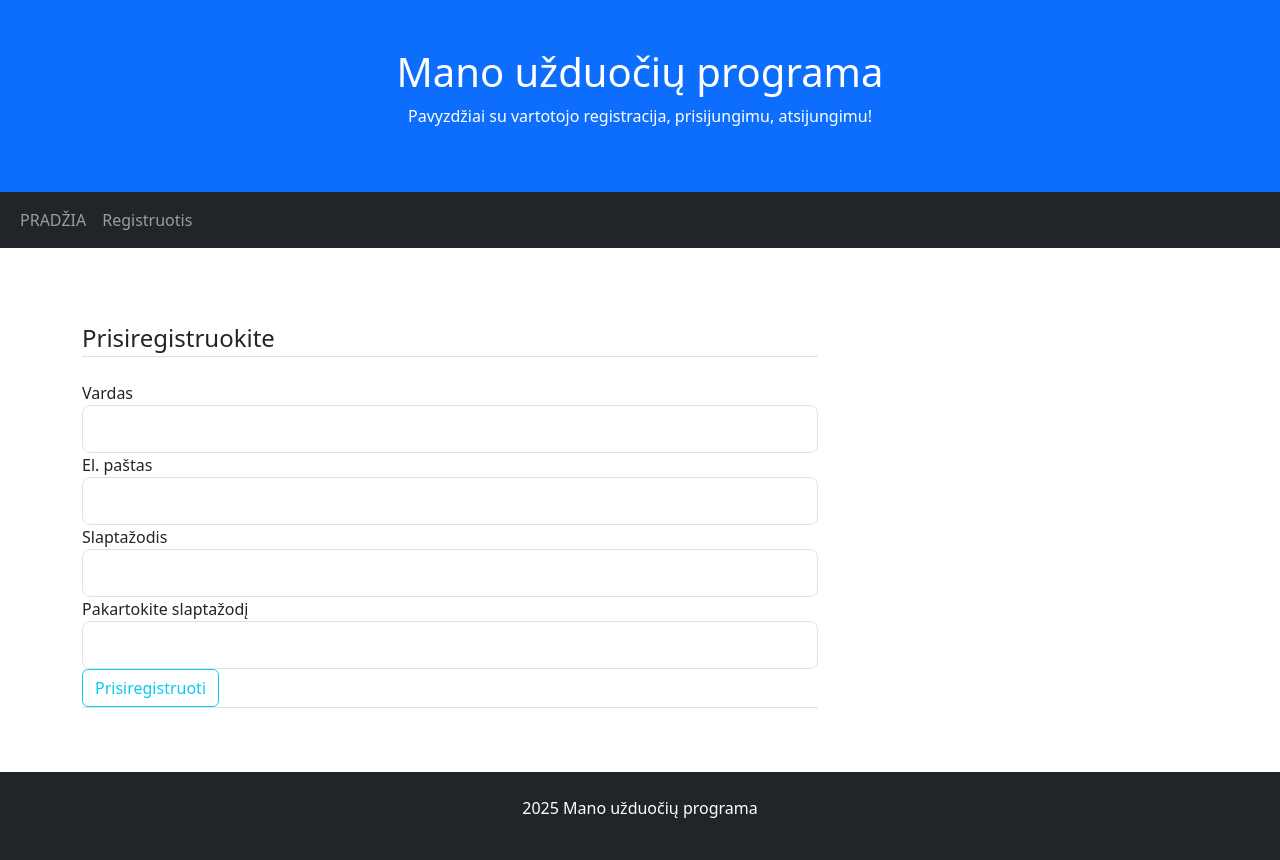
After one commit to DonatasNoreika/flask_todo_app_20250721, a Flask app: page /registruotis in a window 1280 px wide. The commit adds this page. Run offline with Flask 3, Linux system fonts and the light colour scheme.

Commit message:
Pridėta vartotojo registracija

```diff
--- a/app.py
+++ b/app.py
@@ -1,6 +1,10 @@
-from flask_login import LoginManager, UserMixin
-from flask import Flask, render_template
+from flask_login import LoginManager, UserMixin, current_user
+from flask_wtf import FlaskForm
+from wtforms import StringField, PasswordField, SubmitField
+from wtforms.validators import DataRequired, EqualTo, ValidationError
+from flask import Flask, render_template, flash, redirect, url_for
 from flask_sqlalchemy import SQLAlchemy
+from flask_bcrypt import Bcrypt
 import os
 
 # inicializavimas
@@ -10,10 +14,41 @@ app.config['SQLALCHEMY_DATABASE_URI'] = 'sqlite:///' + os.path.join(basedir, 'da
 app.config['SQLALCHEMY_TRACK_MODIFICATIONS'] = False
 app.config['SECRET_KEY'] = 'your_secret_key_here'
 db = SQLAlchemy(app)
+bcrypt = Bcrypt(app)
 
-# login_manager = LoginManager(app)
-# login_manager.login_view = "registruotis"
-# login_manager.login_message_category = 'info'
+login_manager = LoginManager(app)
+login_manager.login_view = "registruotis"
+login_manager.login_message_category = 'info'
+
+@login_manager.user_loader
+def load_user(user_id):
+    return Vartotojas.query.get(int(user_id))
+
+# forms
+class RegistracijosForma(FlaskForm):
+    vardas = StringField('Vardas', [DataRequired()])
+    el_pastas = StringField('El. paštas', [DataRequired()])
+    slaptazodis = PasswordField('Slaptažodis', [DataRequired()])
+    patvirtintas_slaptazodis = PasswordField("Pakartokite slaptažodį",
+                                             [EqualTo('slaptazodis', "Slaptažodis turi sutapti.")])
+    submit = SubmitField('Prisiregistruoti')
+
+    def tikrinti_varda(self, vardas):
+        vartotojas = app.Vartotojas.query.filter_by(vardas=vardas.data).first()
+        if vartotojas:
+            raise ValidationError('Šis vardas panaudotas. Pasirinkite kitą.')
+
+    def tikrinti_pasta(self, el_pastas):
+        vartotojas = app.Vartotojas.query.filter_by(el_pastas=el_pastas.data).first()
+        if vartotojas:
+            raise ValidationError('Šis el. pašto adresas panaudotas. Pasirinkite kitą.')
+
+
+class PrisijungimoForma(FlaskForm):
+    el_pastas = StringField('El. paštas', [DataRequired()])
+    slaptazodis = PasswordField('Slaptažodis', [DataRequired()])
+    submit = SubmitField('Prisijungti')
+
 
 # modeliai
 class Vartotojas(db.Model, UserMixin):
@@ -32,11 +67,26 @@ class Uzduotis(db.Model):
     vartotojas_id = db.Column(db.Integer, db.ForeignKey("vartotojas.id"))
     vartotojas = db.relationship("Vartotojas")
 
+
 # rodiniai
 @app.route("/")
 def index():
     return render_template("index.html")
 
+@app.route("/registruotis", methods=['GET', 'POST'])
+def registruotis():
+    form = RegistracijosForma()
+    if current_user.is_authenticated:
+        flash('Jau esate prisijungę', 'success')
+        return redirect(url_for("index"))
+    if form.validate_on_submit():
+        koduotas_slaptazodis = bcrypt.generate_password_hash(form.slaptazodis.data).decode("utf-8")
+        vartotojas = Vartotojas(vardas=form.vardas.data, el_pastas=form.el_pastas.data, slaptazodis=koduotas_slaptazodis)
+        db.session.add(vartotojas)
+        db.session.commit()
+        flash('Sėkmingai prisiregistravote! Galite prisijungti', 'success')
+        return redirect(url_for("index"))
+    return render_template('registruotis.html', form=form)
 
 # paleidimas
 if __name__ == '__main__':
--- a/templates/base.html
+++ b/templates/base.html
@@ -18,7 +18,10 @@
     <div class="container-fluid">
         <ul class="navbar-nav">
             <li class="nav-item">
-        <a class="nav-link" href="#">Active</a>
+                <a class="nav-link" href="/">PRADŽIA</a>
+            </li>
+            <li class="nav-item">
+                <a class="nav-link" href="/registruotis">Registruotis</a>
             </li>
         </ul>
     </div>
@@ -27,6 +30,16 @@
 <div class="container mt-5">
     <div class="row">
         <div class="col-sm-8">
+            <br>
+            {% with messages = get_flashed_messages(with_categories=true) %}
+            {% if messages %}
+            {% for category, message in messages %}
+            <div class="alert alert-{{ category }}">
+                {{ message }}
+            </div>
+            {% endfor %}
+            {% endif %}
+            {% endwith %}
             {% block content %}{% endblock %}
         </div>
     </div>
--- /dev/null
+++ b/templates/registruotis.html
@@ -0,0 +1,72 @@
+{% extends "base.html" %}
+{% block content %}
+    <div class="content-section">
+        <form method="POST" action="">
+            {{ form.hidden_tag() }}
+            <fieldset class="form-group">
+                <legend class="border-bottom mb-4">Prisiregistruokite</legend>
+                <div class="form-group">
+                    {{ form.vardas.label(class="form-control-label") }}
+
+                    {% if form.vardas.errors %}
+                        {{ form.vardas(class="form-control form-control-lg is-invalid") }}
+                        <div class="invalid-feedback">
+                            {% for error in form.vardas.errors %}
+                                <span>{{ error }}</span>
+                            {% endfor %}
+                        </div>
+                    {% else %}
+                        {{ form.vardas(class="form-control form-control-lg") }}
+                    {% endif %}
+                </div>
+                <div class="form-group">
+                    {{ form.el_pastas.label(class="form-control-label") }}
+                    {% if form.el_pastas.errors %}
+                        {{ form.el_pastas(class="form-control form-control-lg is-invalid") }}
+                        <div class="invalid-feedback">
+                            {% for error in form.el_pastas.errors %}
+                                <span>{{ error }}</span>
+                            {% endfor %}
+                        </div>
+                    {% else %}
+                        {{ form.el_pastas(class="form-control form-control-lg") }}
+                    {% endif %}
+                </div>
+                <div class="form-group">
+                    {{ form.slaptazodis.label(class="form-control-label") }}
+                    {% if form.slaptazodis.errors %}
+                        {{ form.slaptazodis(class="form-control form-control-lg is-invalid") }}
+                        <div class="invalid-feedback">
+                            {% for error in form.slaptazodis.errors %}
+                                <span>{{ error }}</span>
+                            {% endfor %}
+                        </div>
+                    {% else %}
+                        {{ form.slaptazodis(class="form-control form-control-lg") }}
+                    {% endif %}
+                </div>
+                <div class="form-group">
+                    {{ form.patvirtintas_slaptazodis.label(class="form-control-label") }}
+                    {% if form.patvirtintas_slaptazodis.errors %}
+                        {{ form.patvirtintas_slaptazodis(class="form-control form-control-lg is-invalid") }}
+                        <div class="invalid-feedback">
+                            {% for error in form.patvirtintas_slaptazodis.errors %}
+                                <span>{{ error }}</span>
+                            {% endfor %}
+                        </div>
+                    {% else %}
+                        {{ form.patvirtintas_slaptazodis(class="form-control form-control-lg") }}
+                    {% endif %}
+                </div>
+            </fieldset>
+            <div class="form-group">
+                {{ form.submit(class="btn btn-outline-info") }}
+            </div>
+        </form>
+    </div>
+    <div class="border-top pt-3">
+        <small class="text-muted">
+<!--            Already Have An Account? <a class="ml-2" href="{{ url_for('index') }}">Sign In</a>-->
+        </small>
+    </div>
+{% endblock content %}
```
Lines whose indentation alone changed are shown as unchanged.
